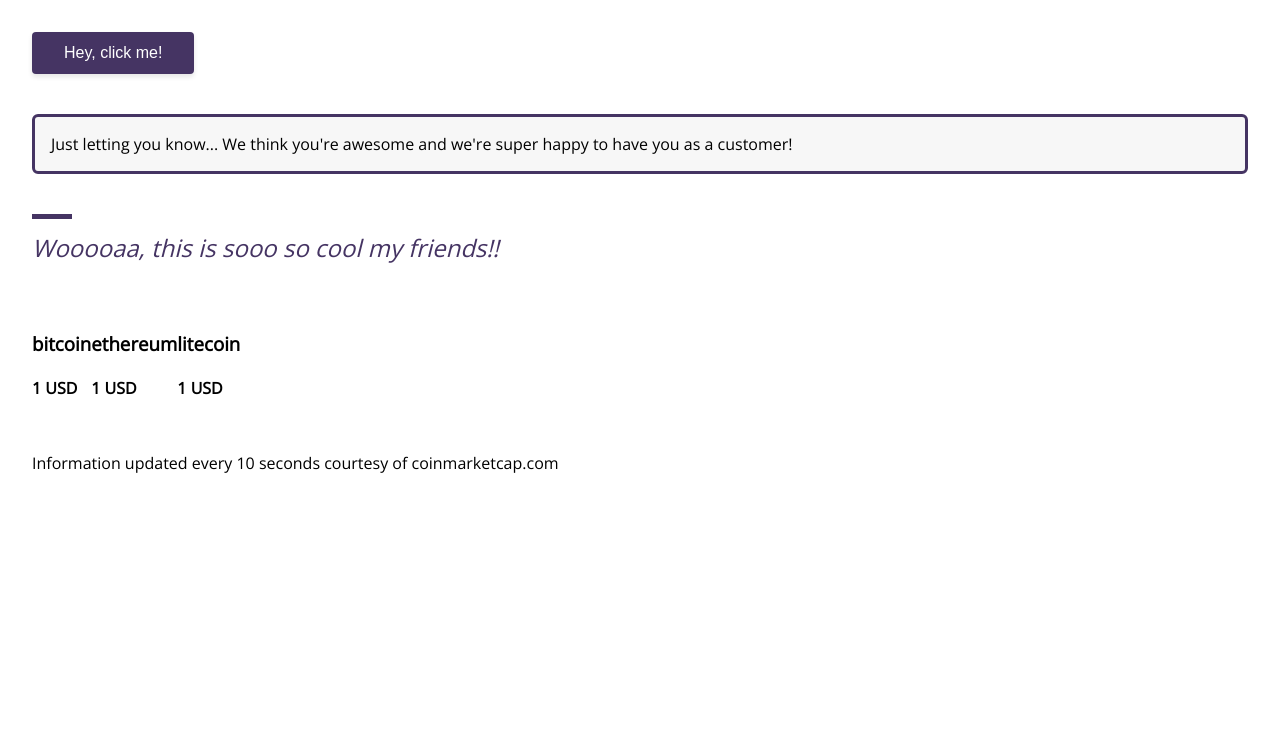
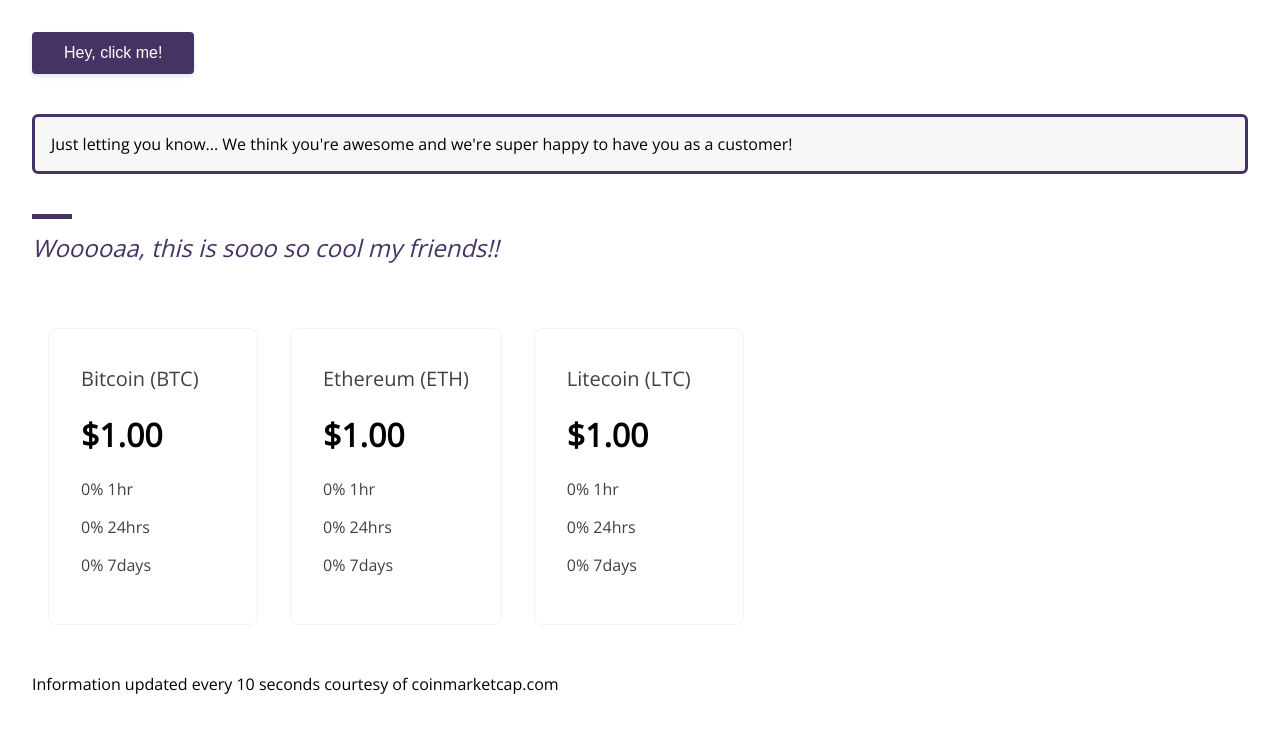
Before and after one commit to spences10/c-counter, a React (Create React App) app: page / in a window 1280 px wide. Shown: the top 732 px of the page. Built offline with nearby package versions, Linux system fonts and the light colour scheme.

Commit message:
add cryptcurr into tickers

```diff
--- a/src/components/App.js
+++ b/src/components/App.js
@@ -5,6 +5,7 @@ import Quote from './Quote'
 import Notice from './Notice'
 
 import Tickers from './Tickers'
+import Cryptocurrency from './Cryptocurrency'
 
 const App = () => (
   <div>
--- /dev/null
+++ b/src/components/Cryptocurrency.js
@@ -0,0 +1,57 @@
+import React, { Component } from 'react'
+import styled from 'styled-components'
+
+const CryptocurrencyLi = styled.li`
+  padding: 1rem 2rem 2rem;
+  margin: 1rem;
+  border-radius: 0.5rem;
+  min-width: 9rem;
+  border: solid 1px rgba(0, 0, 0, 0.05);
+  p {
+    color: rgba(0, 0, 0, 0.75);
+  }
+`
+
+const CryptocurrencyName = styled.p`
+  font-size: 1.25rem;
+`
+
+// .bitcoin {
+//   background-color: #fbe2c3;
+//   border-bottom: solid 4px #f7931a;
+// }
+// .ethereum {
+//   background-color: #c2c9ff;
+//   border-bottom: solid 4px #454a75;
+// }
+// .litecoin {
+//   background-color: #ececec;
+//   border-bottom: solid 4px #bebebe;
+// }
+
+class Cryptocurrency extends React.Component {
+  render() {
+    let {
+      id,
+      name,
+      symbol,
+      price_usd,
+      percent_change_1h,
+      percent_change_24h,
+      percent_change_7d
+    } = this.props.data
+    return (
+      <CryptocurrencyLi>
+        <CryptocurrencyName>
+          {name} ({symbol})
+        </CryptocurrencyName>
+        <h1>${(+price_usd).toFixed(2)}</h1>
+        <p>{percent_change_1h}% 1hr</p>
+        <p>{percent_change_24h}% 24hrs</p>
+        <p>{percent_change_7d}% 7days</p>
+      </CryptocurrencyLi>
+    )
+  }
+}
+
+export default Cryptocurrency
--- a/src/components/Tickers.js
+++ b/src/components/Tickers.js
@@ -1,5 +1,7 @@
 import React, { Component } from 'react'
 import styled from 'styled-components'
+
+import Cryptocurrency from './Cryptocurrency'
 
 const TickersContainer = styled.div``
 
@@ -16,26 +18,38 @@ class Tickers extends Component {
       data: [
         {
           id: 'bitcoin',
-          price: '1'
+          name: 'Bitcoin',
+          symbol: 'BTC',
+          price_usd: '1',
+          percent_change_1h: '0',
+          percent_change_24h: '0',
+          percent_change_7d: '0'
         },
         {
           id: 'ethereum',
-          price: '1'
+          name: 'Ethereum',
+          symbol: 'ETH',
+          price_usd: '1',
+          percent_change_1h: '0',
+          percent_change_24h: '0',
+          percent_change_7d: '0'
         },
         {
           id: 'litecoin',
-          price: '1'
+          name: 'Litecoin',
+          symbol: 'LTC',
+          price_usd: '1',
+          percent_change_1h: '0',
+          percent_change_24h: '0',
+          percent_change_7d: '0'
         }
       ]
     }
   }
 
   render() {
-    var tickers = this.state.data.map(currency => (
-      <li key={currency.id}>
-        <h3>{currency.id}</h3>
-        <h4>{currency.price} USD</h4>
-      </li>
+    let tickers = this.state.data.map(currency => (
+      <Cryptocurrency data={currency} key={currency.id} />
     ))
     return (
       <TickersContainer>
```
